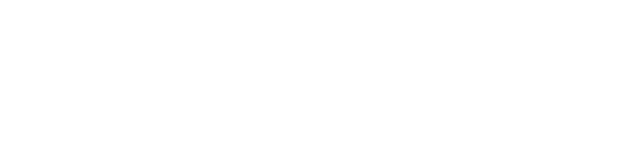
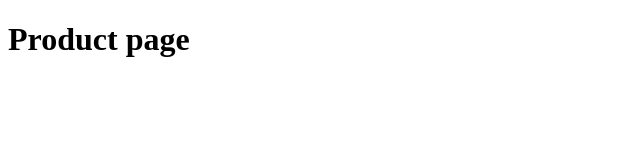
Before and after one commit to MOHAMEDSHABLTK/foodmate, a plain HTML site: page product.html in a window 1280 px wide. Shown: the whole page, without its empty margins (0-640 px from the left). Drawn offline with Linux system fonts and the light colour scheme.

Commit message:
+h1 product

```diff
--- a/product.html
+++ b/product.html
@@ -6,6 +6,7 @@
     <title>Product</title>
 </head>
 <body>
+    <h1>Product page</h1>
 
 </body>
 </html>
```
